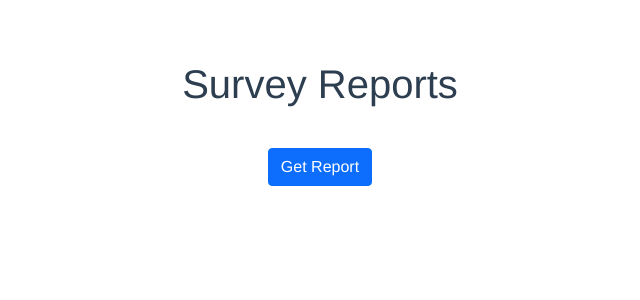
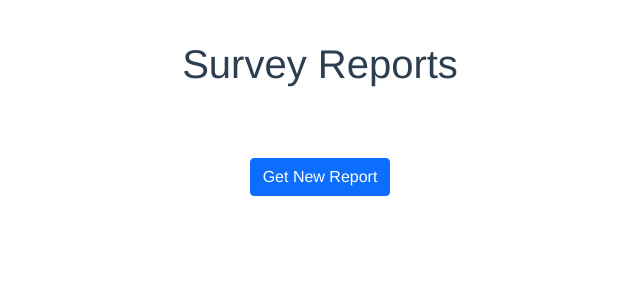
Before and after one commit to Marhav/hest-international-bdo-case, a Vue app: page / in a window 1280 px wide. Shown: the top 300 px of the page, without its empty margins (320-960 px from the left). Built offline with nearby package versions, Linux system fonts and the light colour scheme.

Commit message:
Spent some time going through the code and check for possible improvements.
Changed the names of the check methods in head to imply that they are returning values.

Minor design changes

```diff
--- a/src/App.vue
+++ b/src/App.vue
@@ -1,6 +1,6 @@
 <template>
   <Header @get-report="getNewReport" :survey="survey.survey" :loading_visible="loading_visible"/>
-  <Report :rating="rating" :answers="answers" v-show="report_visible"/>
+  <Report :rating="rating" :answers="answers.answers" v-show="report_visible"/>
 </template>
 
 <script>
--- a/src/components/Answers.vue
+++ b/src/components/Answers.vue
@@ -12,7 +12,7 @@ import Answer from "@/components/Answer";
 export default {
   name: "Answers",
   props: {
-    answers: {}
+    answers: Array
   },
   components: {
     Answer
--- a/src/components/Button.vue
+++ b/src/components/Button.vue
@@ -1,5 +1,5 @@
 <template>
-  <button type="button" class="btn btn-primary" @click="onClick()">Get Report</button>
+  <button type="button" class="btn btn-primary" @click="onClick()">Get New Report</button>
 </template>
 
 <script>
@@ -12,3 +12,10 @@ export default {
   }
 }
 </script>
+
+<style scoped>
+.btn{
+  margin-top: 30px;
+  margin-bottom: 20px;
+}
+</style>
--- a/src/components/Header.vue
+++ b/src/components/Header.vue
@@ -1,12 +1,12 @@
 <template>
-  <header class="backgroundImg" :style="{'background-image': `url(${checkBackground()})`}">
-    <img class="logoImg" :src="checkLogoImg()" alt="">
+  <header class="backgroundImg" :style="{'background-image': `url(${returnBackground()})`}">
+    <img class="logoImg" :src="returnLogoImg()" alt="">
     <div class="container">
       <div :class="[checkIfReport() ? 'contrast_background' : '']">
-        <h1>{{ checkName() }}</h1>
+        <h1>{{ returnName() }}</h1>
       </div><br>
       <div :class="[checkIfReport() ? 'contrast_background' : '']">
-        <h3>{{ checkDate() }}</h3>
+        <h6>{{ returnDate() }}</h6>
       </div>
     </div>
     <div>
@@ -38,24 +38,24 @@ export default {
         return true;
       } return false;
     },
-    checkName() {
+    returnName() {
       if (this.survey){
         return this.survey.name;
       } return 'Survey Reports';
     },
-    checkLogoImg() {
+    returnLogoImg() {
       if (this.survey){
         return this.survey.logoImage;
       } return '';
     },
-    checkDate(){
+    returnBackground() {
+      if (this.survey){
+        return this.survey.backgroundImage
+      } return '';
+    },
+    returnDate(){
       if (this.survey){
         return "Expires: " + this.formatDate(this.survey.endDate);
-      } return '';
-    },
-    checkBackground() {
-      if (this.survey){
-        return this.survey.backgroundImage
       } return '';
     },
     //Formats the date from input and return day and month
@@ -73,26 +73,27 @@ export default {
 .logoImg{
   width: 8%;
   position: absolute;
-  top: 20px;
-  left: 20px;
+  top: 15px;
+  left: 15px;
 }
 
 .backgroundImg{
   background-size: cover;
   background-position: 50% 20%;
-  padding-top: 60px;
-  padding-bottom: 40px;
+  padding-top: 40px;
+  padding-bottom: 20px;
 }
 
 .contrast_background{
-  background: rgba(0, 0, 0, 0.7);
-  color: #f4f4f4;
+  background-color: #f4f4f4;
   width: fit-content;
   display: inline-block;
   padding-top: 7px;
   padding-right: 15px;
   padding-left: 15px;
-  margin-bottom: 15px;
+  margin-top: 5px;
+  margin-left: 15px;
+  margin-right: 15px;
   border-radius: 3px;
 }
 
--- a/src/components/Loader.vue
+++ b/src/components/Loader.vue
@@ -10,3 +10,10 @@ export default {
   name: "Loader"
 }
 </script>
+
+<style scoped>
+.btn{
+  margin-top: 30px;
+  margin-bottom: 20px;
+}
+</style>
--- a/src/components/Report.vue
+++ b/src/components/Report.vue
@@ -4,7 +4,7 @@
       <p><strong>Results:</strong> {{ rating.score }}, {{ rating.rating }} {{getEmoji()}}</p>
       <h2>Answers:</h2>
       <hr>
-      <Answers :answers="answers.answers" />
+      <Answers :answers="answers" />
     </div>
   </div>
 </template>
@@ -19,7 +19,7 @@ export default {
   },
   props: {
     rating: Object,
-    answers: {},
+    answers: Array,
   },
   methods: {
     //Get an emoji based on rating
```
